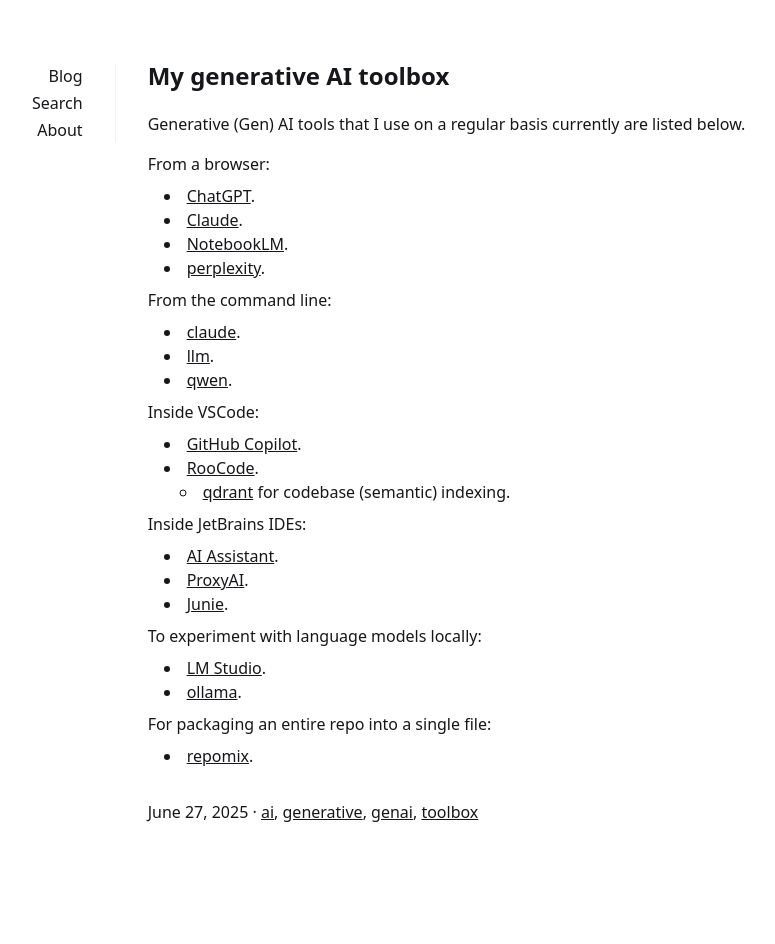
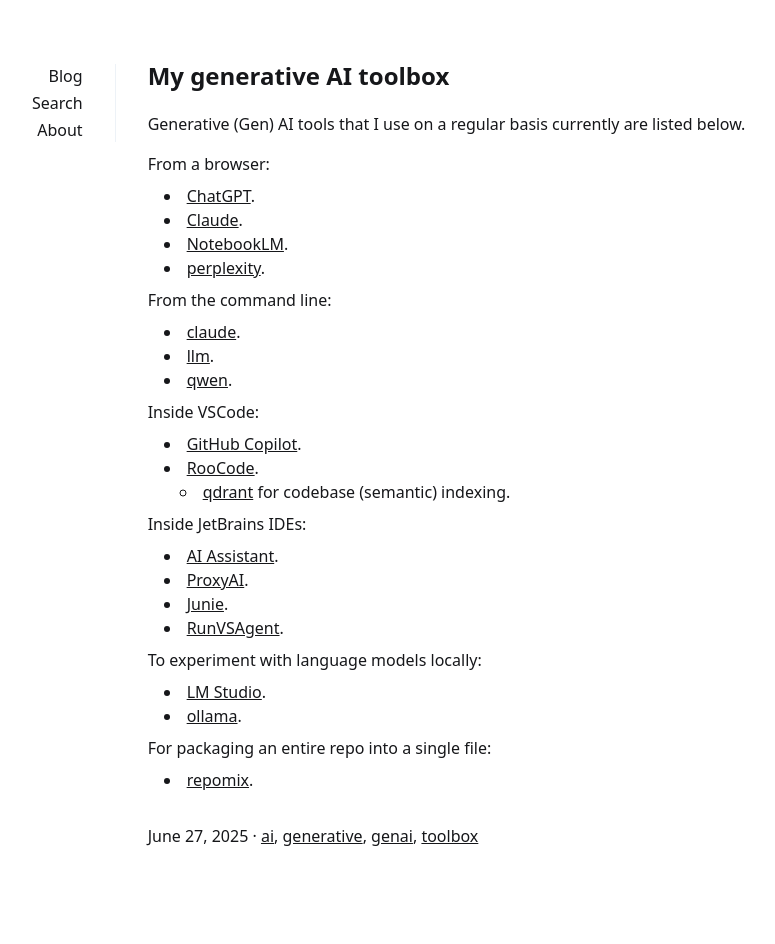
Before and after one commit to ovidiuparvu/ovidiuparvu.github.io, a Jekyll site: the page built from _posts/2025-06-27-my-gen-ai-toolbox.md, in a window 1280 px wide. Shown: the whole page, without its empty margins (80-855 px from the left). Built offline with Jekyll 4.4.1, drawn with Linux system fonts in a browser that asks for light colours; before the commit the page ends 920 px from its top, so only the background shows below that.

Commit message:
Add RunVSAgent to the list of tools in JetBrains IDEs section of the generative AI toolbox post

```diff
--- a/_posts/2025-06-27-my-gen-ai-toolbox.md
+++ b/_posts/2025-06-27-my-gen-ai-toolbox.md
@@ -31,6 +31,7 @@ Inside JetBrains IDEs:
 - [AI Assistant](https://plugins.jetbrains.com/plugin/22282-jetbrains-ai-assistant).
 - [ProxyAI](https://plugins.jetbrains.com/plugin/21056-proxyai).
 - [Junie](https://www.jetbrains.com/junie/).
+- [RunVSAgent](https://plugins.jetbrains.com/plugin/28068-runvsagent).
 
 To experiment with language models locally:
 
```
